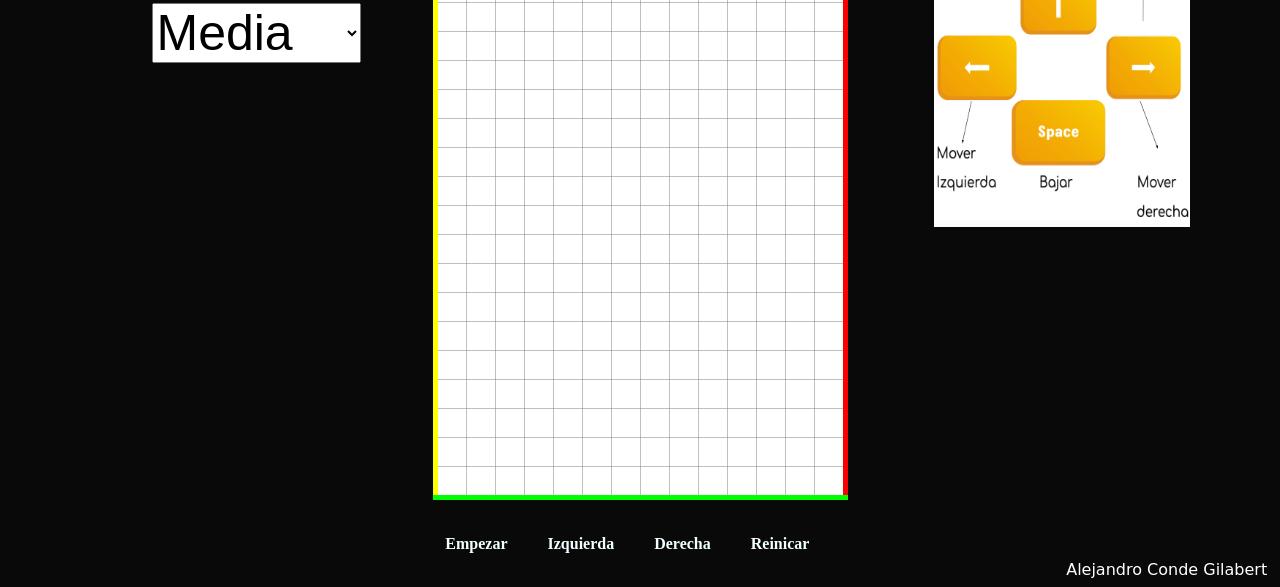
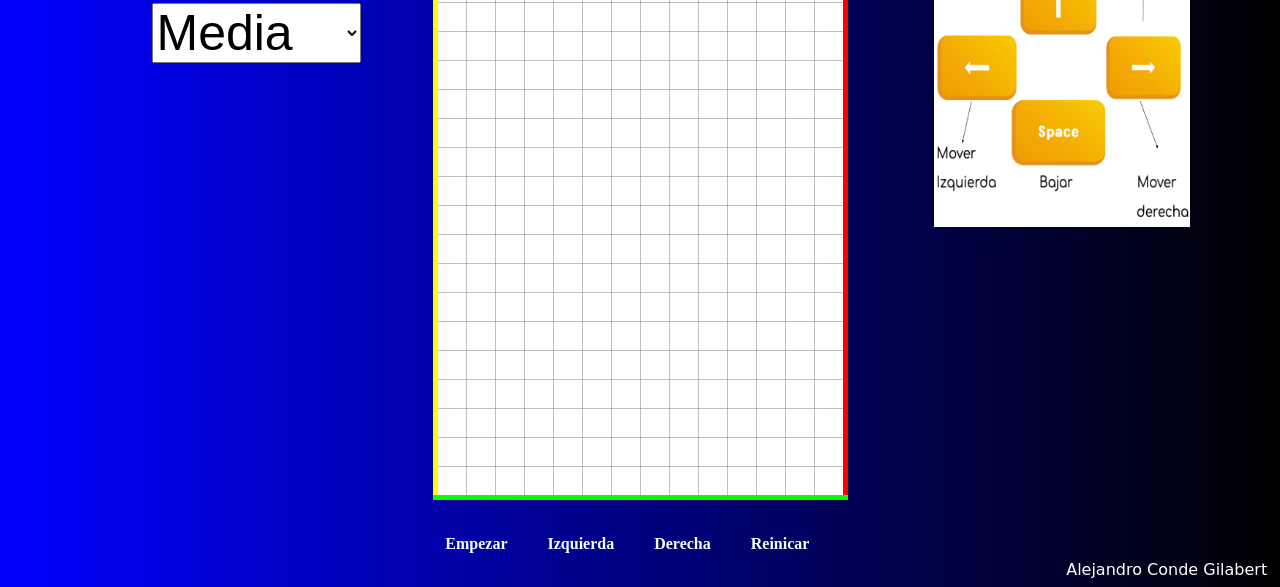
Before and after one commit to Alejandrocg66/Tetris, a plain HTML site: page index.html in a window 1280 px wide. Shown: the part 213-800 px from the top of the page. Drawn offline with Linux system fonts and the light colour scheme.

Commit message:
Tetris final 1.0

```diff
--- a/estilos.css
+++ b/estilos.css
@@ -29,7 +29,7 @@ button:hover {
   color: white; /* Cambia el color del texto en hover */
 }
 body {
-  background-color: rgba(0, 0, 0, 0.963);
+  background-image: linear-gradient(to right,blue,black);
 }
 table {
 
@@ -132,6 +132,7 @@ h2 {
   right: 1%;
   font-family: cursive;
   color: white;
+
 }
 
 #pause {
```
